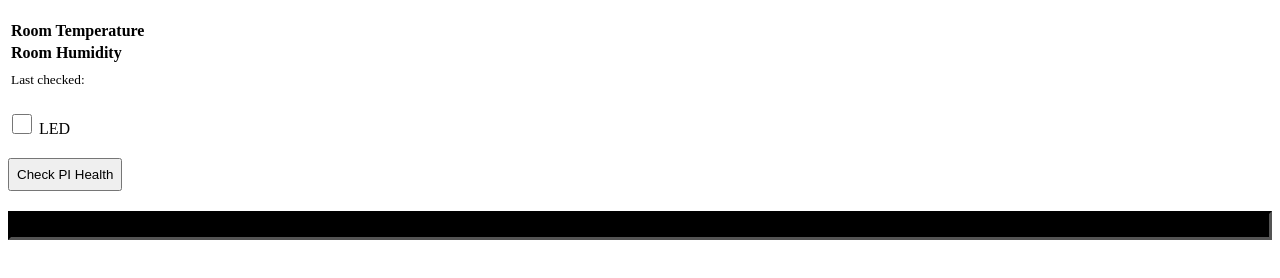
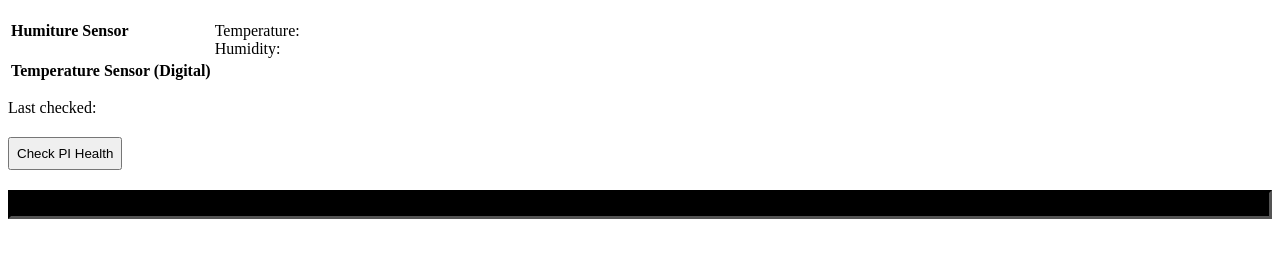
Before and after one commit to TareqNewazShahriar/raspberry-pi-projects, a website: page home-iot/public/index.html in a window 1280 px wide. Shown: the part 104-382 px from the top of the page. Drawn offline with nearby package versions, Linux system fonts and the light colour scheme; no server answers.

Commit message:
temperature sensor worked

```diff
--- a/home-iot/package.json
+++ b/home-iot/package.json
@@ -3,6 +3,7 @@
     "start": "node app.js --trace-warnings"
   },
   "dependencies": {
+    "ds18x20": "^0.2.0",
     "node-dht-sensor": "^0.4.3",
     "onoff": "^6.0.3",
     "socket.io": "^4.5.0"
--- a/home-iot/public/index.html
+++ b/home-iot/public/index.html
@@ -3,6 +3,12 @@
 <head>
    <title>Home IoT</title>
    <meta name="viewport" content="width=device-width, initial-scale=1.0">
+   <style>
+      th {
+         text-align: left;
+         vertical-align: top;
+      }
+   </style>
 </head>
 <body>
    <main style="margin-bottom:20px;">
@@ -10,17 +16,21 @@
       <h1>Home IoT</h1>
       <table>
          <tr>
-            <td style="font-weight: bold;">Room Temperature</td>
-            <td><span id="temp"></span></td>
+            <th>Humiture Sensor</th>
+            <td>
+               <div>Temperature: <span id="temp"></span></div>
+               <div>Humidity: <span id="humidity"></span></div>
+            </td>
          </tr>
          <tr>
-            <td style="font-weight: bold;">Room Humidity</td>
-            <td><span id="humidity"></span></td>
+            <th>Temperature Sensor (Digital)</th>
+            <td><span id="temp_sense"></span></td>
          </tr>
-         <td colspan="2"><sub>Last checked: <span id="last-checked"></span></sub></td>
       </table>
 
-      <div style="margin-top:20px;">
+      <p>Last checked: <span id="last-checked"></span></p>
+
+      <div style="display: none; margin-top:20px;">
          <label><input type="checkbox" id="light" style="height: 20px; width: 20px;"> LED</label>
       </div>
       <div style="margin-top:20px;">
```
Also changed, not shown: home-iot/app.js (+17 -3 lines), 1 other file.
